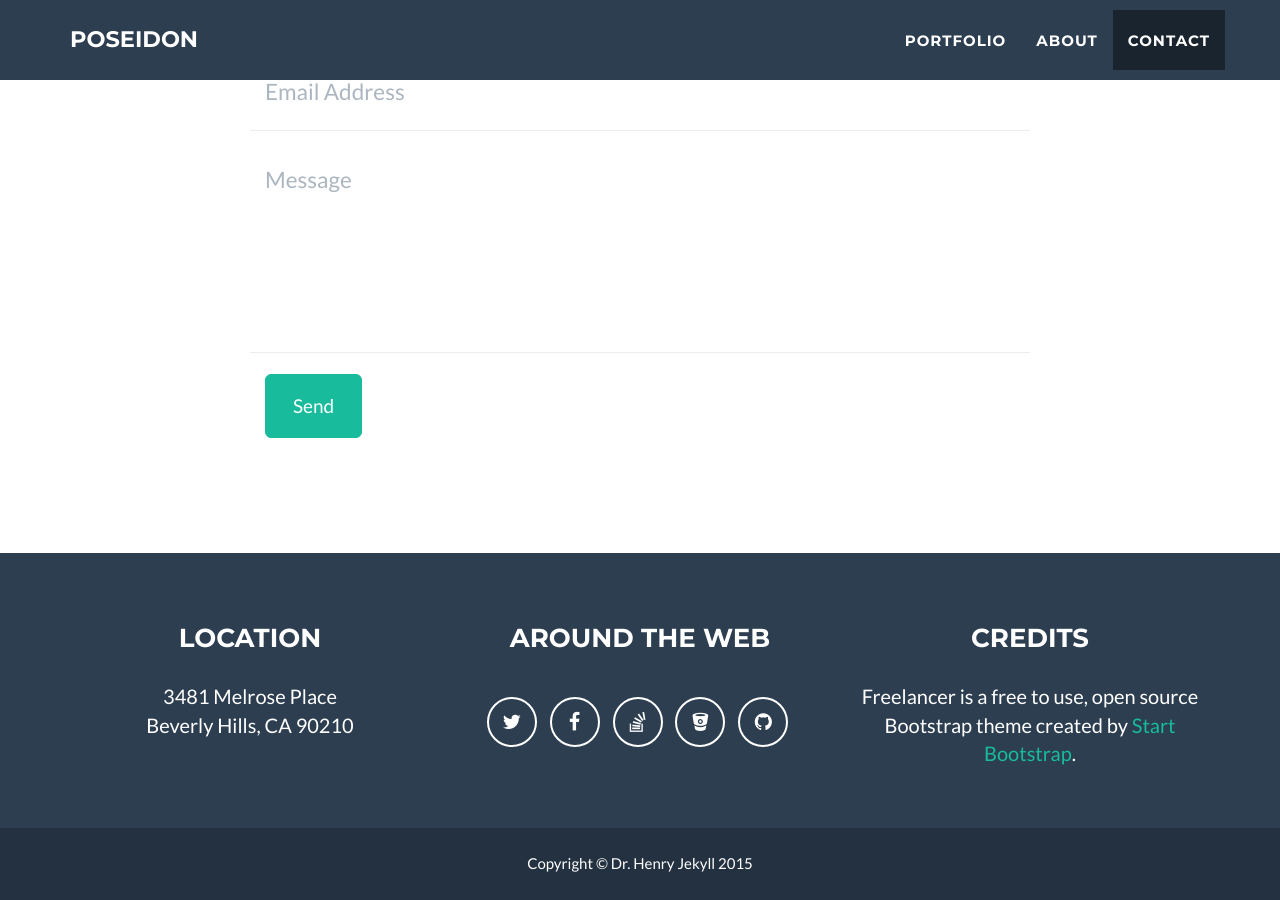
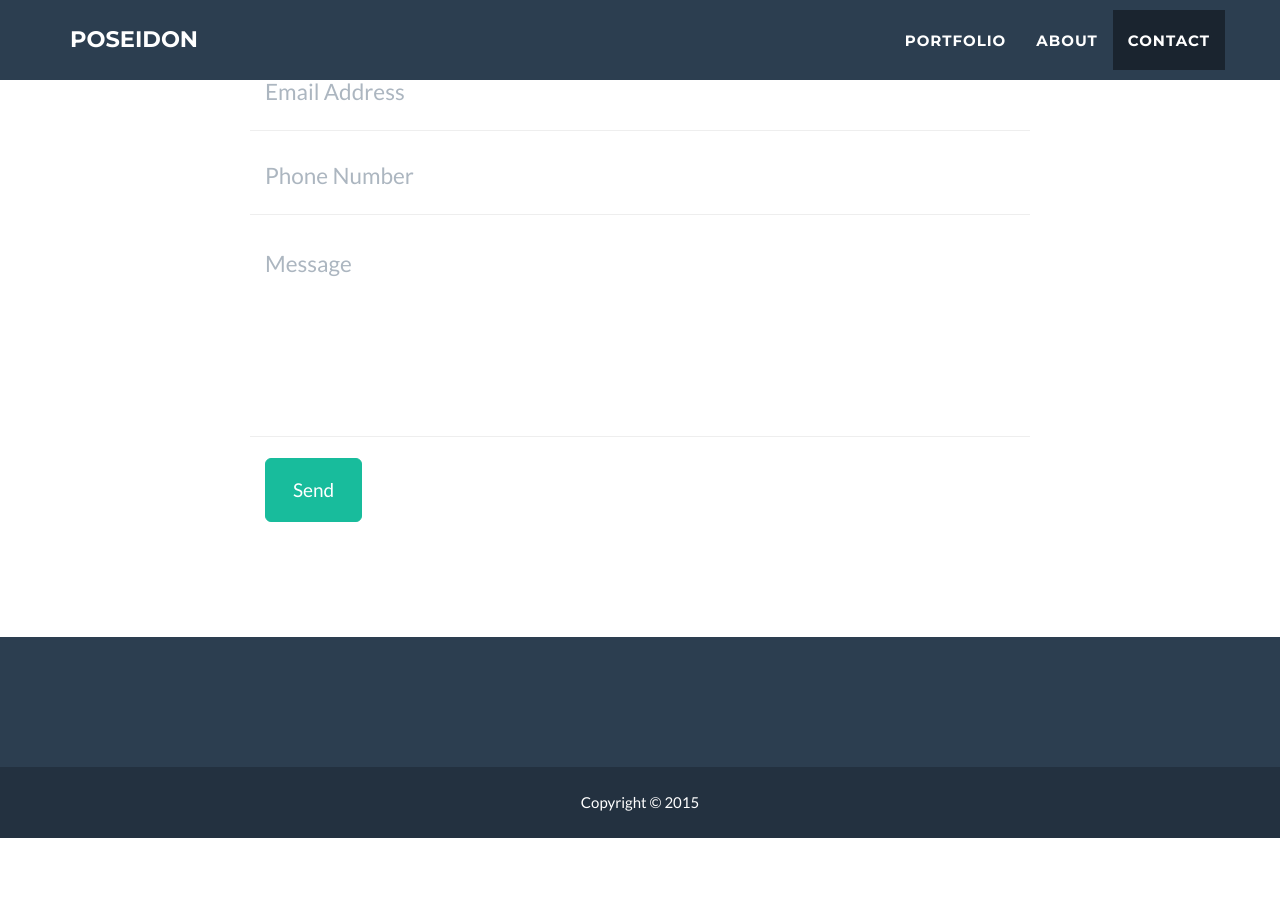
Before and after one commit to edenzik/Poseidon, a Jekyll site: the page built from index.html, in a window 1280 px wide and 900 px high, scrolled down 2485 px. Built offline with Jekyll 4.4.1, drawn with Linux system fonts in a browser that asks for light colours; after the commit the page ends 3323 px from its top, so only the background shows below that; some of the changed lines change nothing that is shown.

Commit message:
edit config

```diff
--- a/_config.yml
+++ b/_config.yml
@@ -5,7 +5,13 @@
 description: "Poseidon is a real-time JSON streaming application."
 
 # Contact form: comment the line below if you want to stick with the default PHP contact form
-contact: static
+# contact: static
+
+gems:
+- jekyll-mentions
+- jemoji
+- jekyll-redirect-from
+- jekyll-sitemap
 
 # Color settings (hex-codes without the leading hash-tag)
 color:
@@ -14,32 +20,32 @@
   secondary-dark: 233140 #A2122F
 
 # Footer settings
-footer:
-  copyright: Dr. Henry Jekyll
-  location: Location
-  social: Around the Web
-  credits: Credits
+# footer:
+#   copyright: Dr. Henry Jekyll
+#   location: Location
+#   social: Around the Web
+#   credits: Credits
 
 # Social networks usernames (many more available: google-plus, flickr, dribbble, pinterest, instagram, tumblr, linkedin, etc.)
-social:
-  - title: twitter
-    url: http://twitter.com/jekyllrb
-  - title: facebook
-    url:
-  - title: stack-overflow
-    url: http://stackoverflow.com/questions/tagged/jekyll
-  - title: bitbucket
-    url: http://bitbucket.org/jekyll
-  - title: github
-    url: http://github.com/jekyll
+# social:
+#   - title: twitter
+#     url: http://twitter.com/jekyllrb
+#   - title: facebook
+#     url:
+#   - title: stack-overflow
+#     url: http://stackoverflow.com/questions/tagged/jekyll
+#   - title: bitbucket
+#     url: http://bitbucket.org/jekyll
+#   - title: github
+#     url: http://github.com/jekyll
 
 # Postal address (add as many lines as necessary)
-address:
-  - line: 3481 Melrose Place
-  - line: Beverly Hills, CA 90210
+#address:
+ # - line: 3481 Melrose Place
+ # - line: Beverly Hills, CA 90210
 
 # Credits content
-credits: 'Freelancer is a free to use, open source Bootstrap theme created by <a href="http://startbootstrap.com">Start Bootstrap</a>.'
+#credits: 'Freelancer is a free to use, open source Bootstrap theme created by <a href="http://startbootstrap.com">Start Bootstrap</a>.'
 
 # Build settings
 markdown: kramdown
```
Also changed, not shown: 1 other file.
